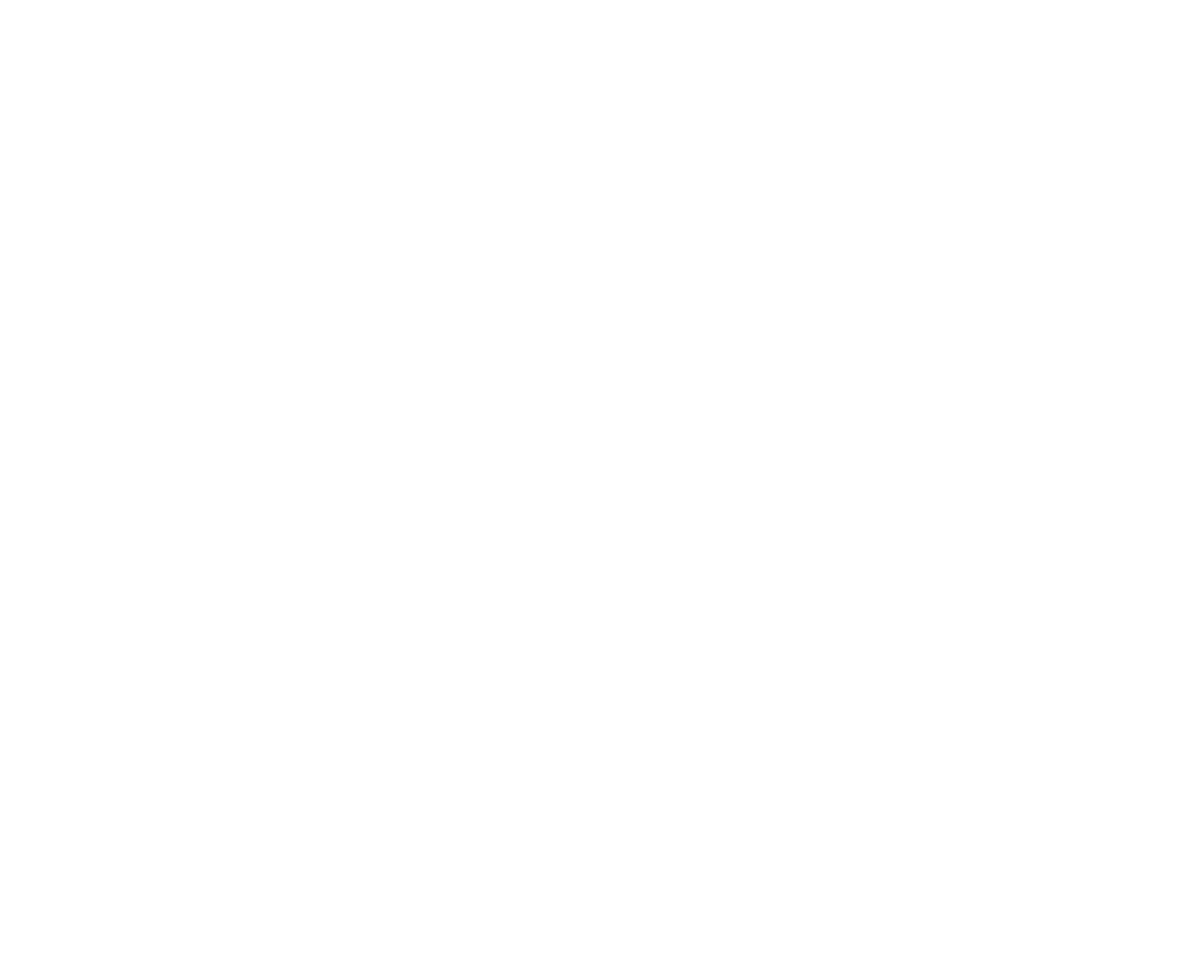
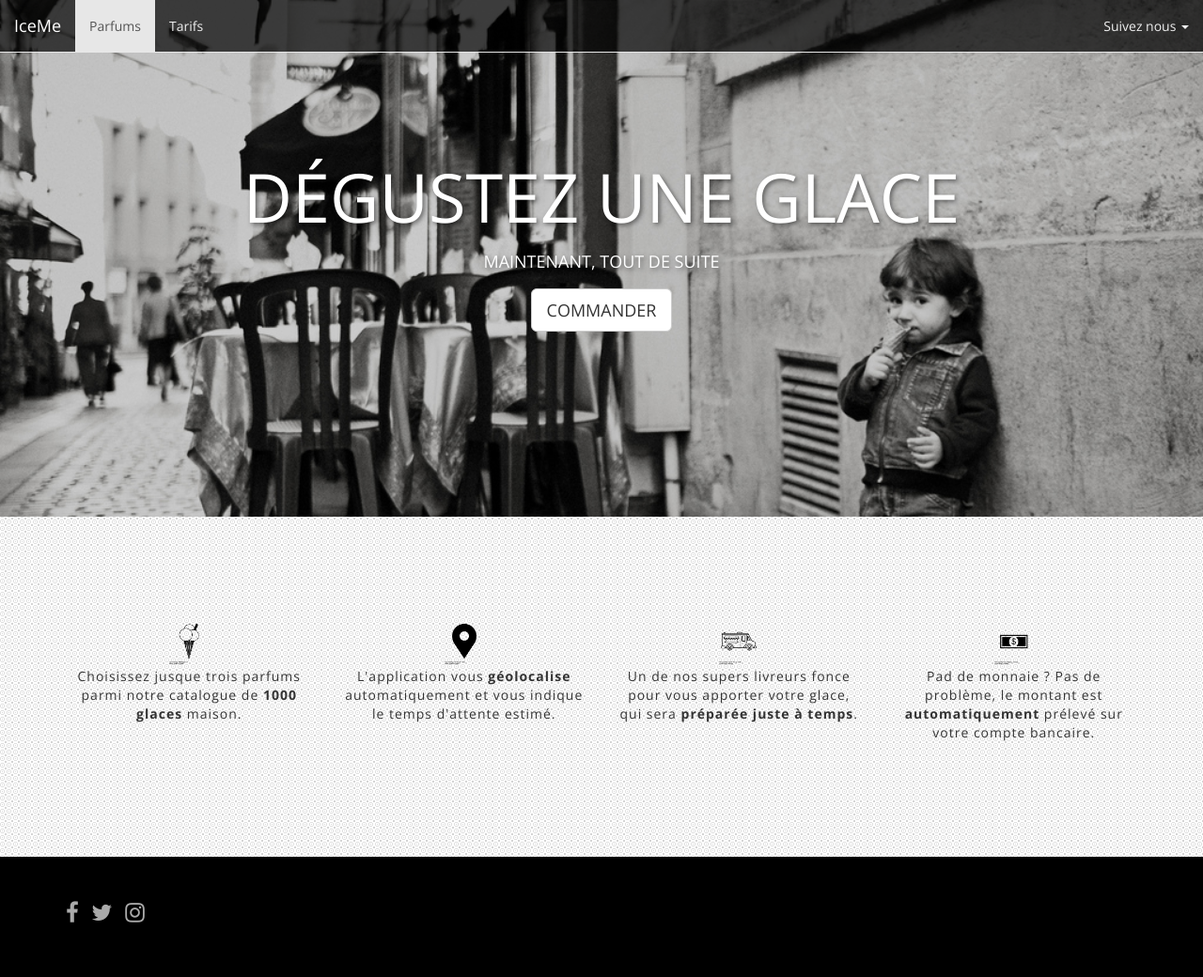
Before and after one commit to jademd/iceme_github, a plain HTML site: page index.html in a window 1280 px wide. Shown: the whole page at 94% size. Before the commit the page ends 800 px from the top, so only its background shows below. Drawn offline with nearby package versions, Linux system fonts and the light colour scheme.

Commit message:
Reprise de IceMe Bootstrap

```diff
--- /dev/null
+++ b/css/style.css
@@ -0,0 +1,78 @@
+body {
+	font-family: Open Sans;
+	background: url("../images/background/aa.png");
+}
+
+#footer {
+	background-color: black;
+	color: #aaaaaa;
+	padding-top: 3em;
+	padding-bottom: 3em;
+}
+
+#footer a {
+	color: #aaaaaa
+}
+
+#footer a:hover {
+	color: #dddddd
+}
+
+.social a {
+	font-size: 24px
+}
+
+#wrapper {
+	background-image: url("../images/background/background1.jpg");
+	height: 550px;
+  	background-size: cover;
+	text-align: center;
+	padding-top: 150px;
+	color: white;
+	text-shadow: 2px 2px 5px rgba(0, 0, 0, 0.5);
+}
+
+#wrapper h1 {
+	font-size: 72px;
+}
+
+#wrapper h2 {
+	font-size: 18px;
+	margin-bottom: 1em;
+}
+
+.spacer {
+	height: 8em;
+
+}
+
+.feature p {
+	font-weight: 300;
+	letter-spacing: 1px;
+}
+
+.navbar-transparent {
+	background-color: rgba(0, 0, 0, 0.7);
+}
+
+.navbar-transparent .navbar-brand,
+.navbar-transparent .navbar-nav > li > a {
+  color: #eeeeee;
+  line-height: 25px;
+}
+
+.navbar-transparent .navbar-nav > li > a:hover,
+.navbar-transparent .navbar-nav > li > a:active,
+.navbar-transparent .navbar-nav > li > a:focus,
+.navbar-transparent .navbar-nav > .open > a,
+.navbar-transparent .navbar-nav > .open > a:hover,
+.navbar-transparent .navbar-nav > .open > a:focus {
+  color: white;
+  background-color: rgba(0, 0, 0, 0.3);
+}
+
+.navbar-transparent .navbar-brand:hover,
+.navbar-transparent .navbar-brand:active,
+.navbar-transparent .navbar-brand:focus {
+  color: white;
+}
--- a/index.html
+++ b/index.html
@@ -5,10 +5,12 @@
 			<meta http-equiv="X-UA-Compatible" content="IE=edge">
 			<meta name="viewport" content="width=device-width, initial-scale=1">
 
-    <title>--- DÉGUSTEZ UNE GLACE ---</title>
+			<title>ICE ME - Dégustez une glace</title>
 
 			<link rel="stylesheet" href="https://maxcdn.bootstrapcdn.com/bootstrap/3.2.0/css/bootstrap.min.css">
 			<link rel="stylesheet" href="https://maxcdn.bootstrapcdn.com/font-awesome/4.1.0/css/font-awesome.min.css">
+			<link href='https://fonts.googleapis.com/css?family=Open+Sans:400,300,700' rel='stylesheet' type='text/css'>
+			<link rel="stylesheet" href="css/style.css">
 
 			<!-- HTML5 Shim and Respond.js IE8 support of HTML5 elements and media queries -->
 			<!-- Leave those next 4 lines if you care about users using IE8 -->
@@ -16,12 +18,152 @@
 				<script src="https://oss.maxcdn.com/html5shiv/3.7.2/html5shiv.min.js"></script>
 				<script src="https://oss.maxcdn.com/respond/1.4.2/respond.min.js"></script>
 			<![endif]-->
+
+
 		</head>
 		<body>
 
+	<nav class="navbar navbar-default navbar-transparent navbar-fixed-top">
+		<div class="container-fluid">
+			<!-- Brand and toggle get grouped for better mobile display -->
+			<div class="navbar-header">
+				<button type="button" class="navbar-toggle collapsed" data-toggle="collapse" data-target="#bs-example-navbar-collapse-1" aria-expanded="false">
+					<span class="sr-only">Toggle navigation</span>
+					<span class="icon-bar"></span>
+					<span class="icon-bar"></span>
+					<span class="icon-bar"></span>
+				</button>
+				<a class="navbar-brand" href="#">IceMe</a>
+			</div>
+
+			<!-- Collect the nav links, forms, and other content for toggling -->
+			<div class="collapse navbar-collapse" id="bs-example-navbar-collapse-1">
+				<ul class="nav navbar-nav">
+					<li class="active"><a href="#">Parfums <span class="sr-only">(current)</span></a></li>
+					<li><a href="#">Tarifs</a></li>
+
+						<ul class="dropdown-menu">
+							<li><a href="#">Action</a></li>
+							<li><a href="#">Another action</a></li>
+							<li><a href="#">Something else here</a></li>
+							<li role="separator" class="divider"></li>
+							<li><a href="#">Separated link</a></li>
+							<li role="separator" class="divider"></li>
+							<li><a href="#">One more separated link</a></li>
+						</ul>
+					</li>
+				</ul>
+
+				<ul class="nav navbar-nav navbar-right">
+
+					<li class="dropdown">
+						<a href="#" class="dropdown-toggle" data-toggle="dropdown" role="button" aria-haspopup="true" aria-expanded="false">Suivez nous <span class="caret"></span></a>
+						<ul class="dropdown-menu">
+							<li><a href="#">Facebook</a></li>
+							<li><a href="#">Instagram</a></li>
+							<li><a href="#">Twitter</a></li>
+							<li role="separator" class="divider"></li>
+							<li><a href="#">Contact</a></li>
+						</ul>
+					</li>
+				</ul>
+			</div><!-- /.navbar-collapse -->
+		</div><!-- /.container-fluid -->
+	</nav>
 
 
-    <!-- TODO: Here goes your content! -->
+
+
+
+      <div id="wrapper">
+
+      	<h1>DÉGUSTEZ UNE GLACE</h1>
+		<h2>MAINTENANT, TOUT DE SUITE</h2>
+		<div class="btn-group">
+  <button class="btn btn-default btn-lg dropdown-toggle" type="button" data-toggle="dropdown" aria-haspopup="true" aria-expanded="false">
+    COMMANDER
+  </button>
+  <ul class="dropdown-menu">
+    ...
+  </ul>
+</div>
+	  </div>
+
+		<div class="spacer"></div>
+
+	  <div class="container text-center">
+			<div class="row">
+				<div class="col-sm-6 col-md-3 feature">
+					<img src="images/glace/glace.png" alt="Ice Cream" width="48" class="circle"
+					width=100>
+				<p>
+					Choisissez jusque trois parfums parmi notre catalogue de <strong>1000 glaces</strong> maison.
+				</p>
+
+			  </div>
+			  <div class="col-sm-6 col-md-3 feature">
+					<img src="images/localisation/localisation.png" alt="Ice Cream" width="48" class="circle"
+					width=100>
+					<p>
+						L'application vous <strong>géolocalise</strong> automatiquement et vous indique le temps d'attente estimé.
+				</p>
+				</div>
+				<div class="col-sm-6 col-md-3 feature">
+					<img src="images/car/car.png" alt="Ice Cream" width="48" class="circle"
+					width=100>
+					<p>
+						Un de nos supers livreurs fonce pour vous apporter votre glace, qui sera <strong>préparée juste à temps</strong>.
+					</p>
+				</div>
+
+				<div class="col-sm-6 col-md-3 feature">
+					<img src="images/dollar/dollar.png" alt="Ice Cream" width="48" class="circle"
+					width=100>
+					<p>
+						Pad de monnaie ? Pas de problème, le montant est <strong>automatiquement</strong> prélevé sur votre compte bancaire.
+					</p>
+				</div>
+			</div>
+		</div>
+
+		<div class="spacer"></div>
+
+			  <div id="footer">
+				<div class="container">
+				 <div class="row">
+
+					<div class="col-xs-6">
+
+
+						<ul class="list-inline social">
+
+							<li>
+							  <a href="https://facebook.com/iceme">
+								<i class="fa fa-facebook"></i>
+							  </a>
+							</li>
+							<li>
+							  <a href="https://twitter.com/iceme">
+								<i class="fa fa-twitter"></i>
+							  </a>
+							</li>
+
+							<li>
+							  <a href="https://instagram.com/iceme">
+								<i class="fa fa-instagram"></i>
+							  </a>
+							</li>
+						</ul>
+					</div>
+					</div>
+				</div>
+			</div>
+
+
+
+				</div>
+
+
 
 
 
```
Also changed, not shown: images/background/aa.png (added), images/background/background.jpg (added), images/background/background1.jpg (added), images/car/car.png (added), images/dollar/dollar.png (added), images/essai/citron.jpg (added), images/essai/menthe.jpg (added), images/essai/pistache.jpg (added), images/essai/rouge.jpg (added), images/glace/glace.png (added), images/localisation/localisation.png (added), 2 other files. Lines whose indentation alone changed are shown as unchanged.
